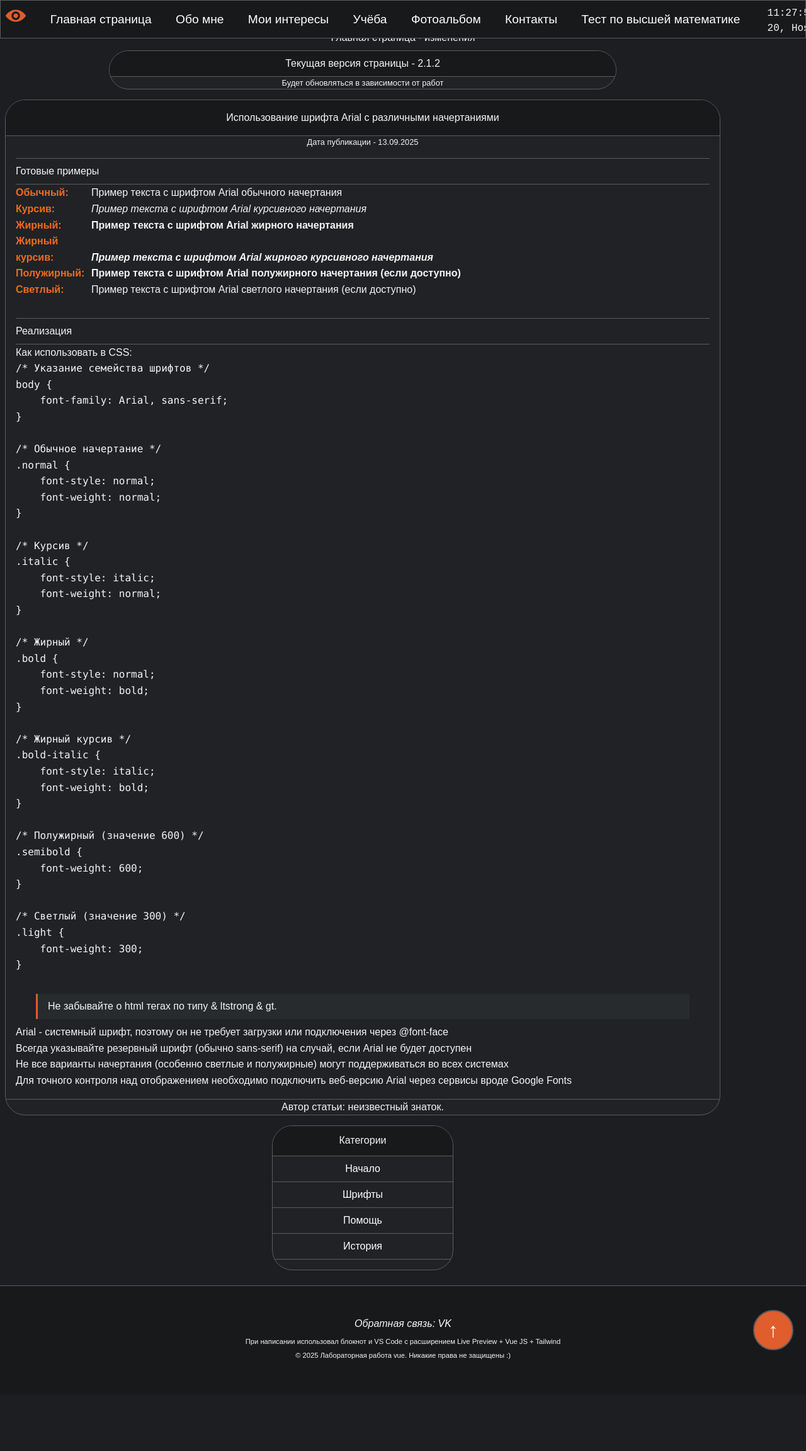
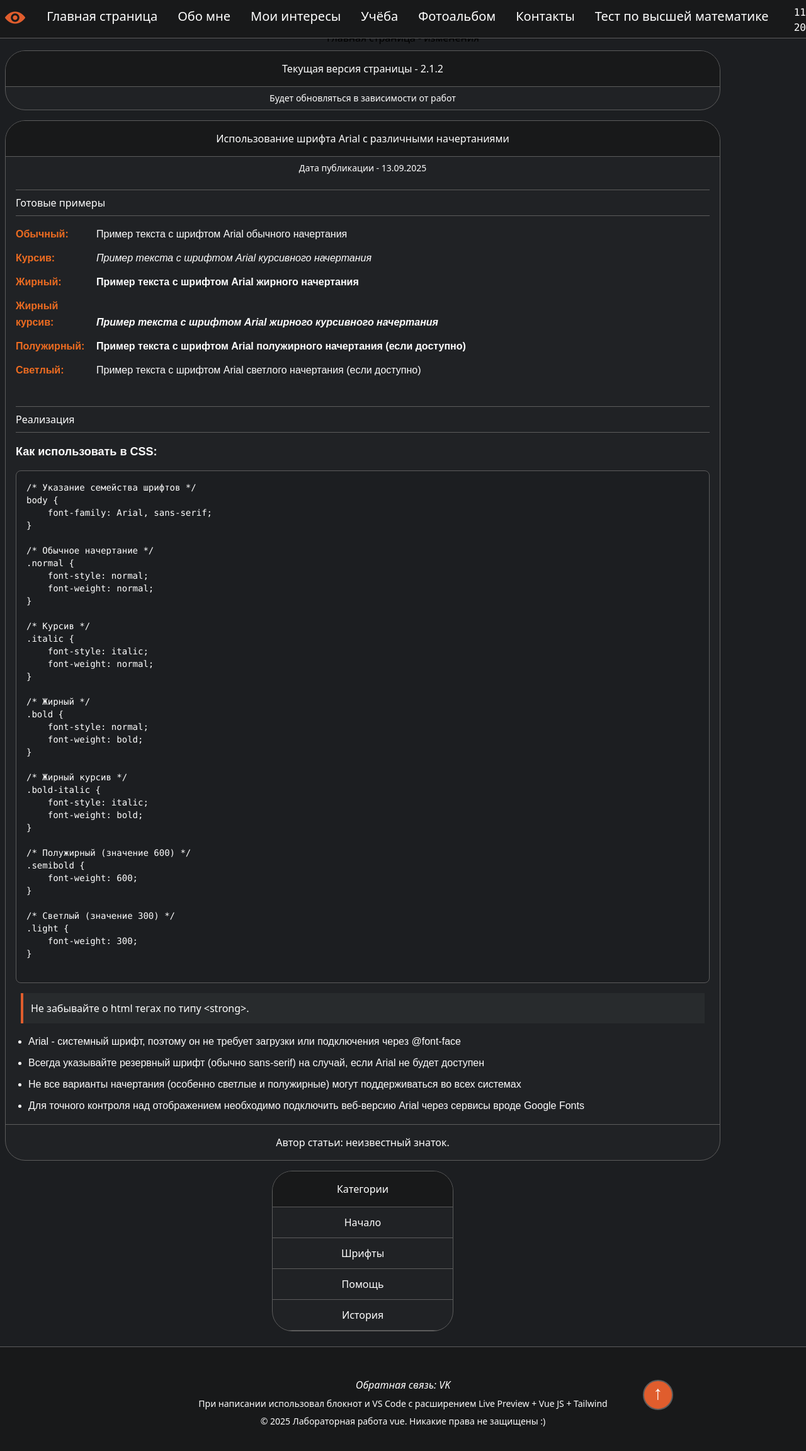
Before and after one commit to 0000rpg/Web3K_Lab, a Vue app: page / in a window 1280 px wide. Shown: the top 2304 px of the page at 63% size. Before the commit the page ends 2214 px from the top, so only its background shows below. Built offline with nearby package versions, Linux system fonts and the light colour scheme.

Commit message:
Part of tailwind done.

```diff
--- a/index.html
+++ b/index.html
@@ -6,7 +6,7 @@
         <meta name="viewport" content="width=device-width, initial-scale=1.0" />
         <title>Vite App</title>
     </head>
-    <body>
+    <body style="background-color: #1c1e21">
         <div id="app"></div>
         <script type="module" src="/src/main.js"></script>
     </body>
--- a/package.json
+++ b/package.json
@@ -19,6 +19,7 @@
     "@tailwindcss/vite": "^4.1.17",
     "katex": "^0.16.25",
     "pinia": "^3.0.3",
+    "tailwind-scrollbar": "^4.0.2",
     "vue": "^3.5.22",
     "vue-router": "^4.6.3"
   },
--- a/src/App.vue
+++ b/src/App.vue
@@ -5,8 +5,10 @@ import HeaderVue from '@/components/HeaderBlock.vue';
 
 <template>
     <header>
-        <h1 id="start">Главная страница - изменения</h1>
-        <div class="headerField">
+        <h1 id="start" class="text-center mt-12">Главная страница - изменения</h1>
+        <div
+            class="headerField fixed top-0 left-0 bg-[#18191a] z-100500 w-full pb-1 m-0 border-b border-[#5c5c5c]"
+        >
             <HeaderVue />
         </div>
     </header>
@@ -15,17 +17,35 @@ import HeaderVue from '@/components/HeaderBlock.vue';
 
     <RouterView />
 
-    <footer class="footer">
-        <div class="spacer"></div>
-        <div class="footer-content">
-            <address>Обратная связь: <a href="https://vk.com/anycubickobra">VK</a></address>
-            <p>
+    <footer
+        class="footer w-full pt-4 pb-12 mt-4 bg-[#18191a] border-t border-[#5c5c5c] text-center flex flex-row items-center gap-4 justify-center text-white"
+    >
+        <div class="spacer h-8 w-32 flex justify-center items-center"></div>
+        <div class="footer-content text-white">
+            <address class="mt-8 mb-2 text-white">
+                Обратная связь:
+                <a
+                    href="https://vk.com/anycubickobra"
+                    class="text-white no-underline relative hover:text-[#ed6c21] transition-colors duration-300 after:content-[''] after:absolute after:left-0 after:bottom-0 after:w-0 after:h-0.5 after:bg-[#ed6c21] after:transition-all after:duration-300 hover:after:w-full"
+                    >VK</a
+                >
+            </address>
+            <p class="text-sm my-2 text-white">
                 При написании использовал блокнот и VS Code с расширением Live Preview + Vue JS +
                 Tailwind
             </p>
-            <p>&copy; 2025 Лабораторная работа vue. Никакие права не защищены :)</p>
+            <p class="text-sm my-2 text-white">
+                &copy; 2025 Лабораторная работа vue. Никакие права не защищены :)
+            </p>
         </div>
-        <div class="spacer"><a href="#start" class="upButton">↑</a></div>
+        <div class="spacer h-8 w-32 flex justify-center items-center">
+            <a
+                href="#start"
+                class="upButton inline-block bg-[#e05d2d] text-white rounded-full border-2 border-[#5c5c5c] no-underline text-3xl font-bold transition-colors duration-300 w-12 h-12 flex justify-center items-center hover:bg-[#ed6c21] hover:border-[#ed6c21]"
+            >
+                ↑
+            </a>
+        </div>
     </footer>
 </template>
 
--- /dev/null
+++ b/src/assets/global/global.css
@@ -0,0 +1,69 @@
+@import 'tailwindcss/base';
+@import 'tailwindcss/components';
+@import 'tailwindcss/utilities';
+
+/* Класс для ссылок с подсветкой */
+.link-highlight {
+    color: #ffffff;
+    text-decoration: none;
+    position: relative;
+    transition: color 0.3s ease;
+}
+
+.link-highlight::after {
+    content: '';
+    position: absolute;
+    left: 50%;
+    bottom: -1px;
+    width: 0;
+    height: 2px;
+    background-color: #e05d2d;
+    transition: all 0.3s ease;
+}
+
+.link-highlight:hover {
+    color: #e05d2d;
+}
+
+.link-highlight:hover::after {
+    width: 100%;
+    left: 0;
+}
+
+/* Класс для ссылок без подчеркивания */
+.no-underline-custom {
+    color: #ed6c21;
+}
+
+.no-underline-custom:hover {
+    color: #ed6c21;
+}
+
+.no-underline-custom::after,
+.no-underline-custom:hover::after {
+    display: none;
+}
+
+/* Стили для скроллбара */
+.scrollbar-custom::-webkit-scrollbar {
+    height: 6px;
+}
+
+.scrollbar-custom::-webkit-scrollbar-track {
+    background: #18191a;
+    border-radius: 10px;
+}
+
+.scrollbar-custom::-webkit-scrollbar-thumb {
+    background: #e05d2d;
+    border-radius: 10px;
+}
+
+.scrollbar-custom::-webkit-scrollbar-thumb:hover {
+    background: #ed6c21;
+}
+
+.scrollbar-custom {
+    scrollbar-width: thin;
+    scrollbar-color: #e05d2d #18191a;
+}
--- a/src/components/BackGround.vue
+++ b/src/components/BackGround.vue
@@ -284,7 +284,9 @@ onUnmounted(() => {
 </script>
 
 <template>
-    <canvas class="background"></canvas>
+    <canvas
+        class="background fixed top-0 left-0 w-screen h-screen z-[-1000] pointer-events-none"
+    ></canvas>
 </template>
 
 <style scoped></style>
--- a/src/components/HeaderBlock.vue
+++ b/src/components/HeaderBlock.vue
@@ -155,31 +155,45 @@ onMounted(() => {
 </script>
 
 <template>
-    <nav>
+    <nav class="flex items-center justify-center">
         <RouterLink
             to="/"
             class="headLogo"
             :class="{
                 headLogoActive: isHomePage,
-                noUnderline: isHomePage,
+                'text-[#ed6c21] hover:text-[#ed6c21]': isHomePage,
             }"
         />
-
-        <ul @wheel="headerScroll">
-            <li v-for="button in navButtons" :key="button.path">
+        <ul
+            @wheel="headerScroll"
+            class="flex flex-row flex-nowrap justify-between overflow-x-auto overflow-y-hidden mt-2 list-none p-0 m-0 box-border touch-pan-x scrollbar-orange z-100499"
+        >
+            <li
+                v-for="button in navButtons"
+                :key="button.path"
+                class="mx-2 my-0.5 px-2 py-0.5 rounded text-xl whitespace-nowrap overflow-ellipsis"
+            >
                 <RouterLink
                     :to="button.path"
-                    :class="{ noUnderline: $route.path.includes(button.path.replace('/', '')) }"
+                    :class="{
+                        'text-[#ed6c21] hover:text-[#ed6c21]': $route.path.includes(
+                            button.path.replace('/', ''),
+                        ),
+                        'text-white hover:text-[#e05d2d]': !$route.path.includes(
+                            button.path.replace('/', ''),
+                        ),
+                    }"
                     @click="(e) => button.hasModal && handleHobbyClick(e, button)"
                     @dblclick="() => button.hasModal && handleHobbyDblClick(button)"
+                    class="no-underline relative transition-colors duration-300 after:content-[''] after:absolute after:left-1/2 after:-bottom-1 after:w-0 after:h-0.5 after:bg-[#e05d2d] after:transition-all after:duration-300 hover:after:w-full hover:after:left-0"
                 >
                     {{ button.name }}
                 </RouterLink>
             </li>
 
-            <div class="headerClock">
-                <p>{{ timeTable.time }}</p>
-                <p>{{ timeTable.sumDate }}</p>
+            <div class="self-center whitespace-nowrap px-6 font-mono text-white">
+                <p class="p-0 m-0">{{ timeTable.time }}</p>
+                <p class="p-0 m-0">{{ timeTable.sumDate }}</p>
             </div>
         </ul>
 
@@ -190,10 +204,14 @@ onMounted(() => {
                 top: `${modalPosition.top}px`,
                 left: `${modalPosition.left}px`,
             }"
-            class="modalHeaderMenu"
+            class="fixed flex flex-col pt-2 min-w-fit text-xl bg-[#18191a] border border-[#5c5c5c] border-t-0 rounded-b-xl mt-3"
         >
-            <li v-for="anchor in hobbyAnchors" :key="anchor.anchor">
-                <a href="#" @click.prevent="navigateToAnchor(anchor.anchor)">
+            <li v-for="anchor in hobbyAnchors" :key="anchor.anchor" class="mx-2 my-0.5 px-2 py-0.5">
+                <a
+                    href="#"
+                    @click.prevent="navigateToAnchor(anchor.anchor)"
+                    class="text-white no-underline relative hover:text-[#e05d2d] transition-colors duration-300 after:content-[''] after:absolute after:left-1/2 after:-bottom-1 after:w-0 after:h-0.5 after:bg-[#e05d2d] after:transition-all after:duration-300 hover:after:w-full hover:after:left-0"
+                >
                     {{ anchor.name }}
                 </a>
             </li>
@@ -201,4 +219,52 @@ onMounted(() => {
     </nav>
 </template>
 
-<style scoped></style>
+<style>
+.headLogo {
+    mask-image: url('/src/assets/images/лого.svg');
+    mask-repeat: no-repeat;
+    mask-size: contain;
+    background-color: #e05d2d;
+    height: 2em;
+    width: 3em;
+    margin: 0.5em;
+    color: #e05d2d;
+    min-width: 40px;
+}
+
+.headLogoActive {
+    mask-image: url('/src/assets/images/eye_logo.png');
+    mask-repeat: no-repeat;
+    mask-size: contain;
+    background-color: #e05d2d;
+    height: 2em;
+    width: 3em;
+    margin: 0.5em;
+    color: #e05d2d;
+    min-width: 40px;
+}
+
+/* Стили для оранжевого скроллбара */
+.scrollbar-orange::-webkit-scrollbar {
+    height: 6px;
+}
+
+.scrollbar-orange::-webkit-scrollbar-track {
+    background: #18191a;
+    border-radius: 10px;
+}
+
+.scrollbar-orange::-webkit-scrollbar-thumb {
+    background: #e05d2d;
+    border-radius: 10px;
+}
+
+.scrollbar-orange::-webkit-scrollbar-thumb:hover {
+    background: #ed6c21;
+}
+
+.scrollbar-orange {
+    scrollbar-width: thin;
+    scrollbar-color: #e05d2d #18191a;
+}
+</style>
--- a/src/views/HomePage.vue
+++ b/src/views/HomePage.vue
@@ -7,30 +7,54 @@ const { textExamples, notesText, navRoutes } = storeToRefs(homeStore);
 </script>
 
 <template>
-    <main>
-        <section class="mainTheme">
-            <h2>Текущая версия страницы - 2.1.2</h2>
-            <p>Будет обновляться в зависимости от работ</p>
+    <main
+        class="flex flex-row flex-wrap items-start min-w-[90%] min-h-[70vh] justify-center lg:max-w-[80%] text-white"
+    >
+        <section
+            class="w-full bg-[rgba(34,36,39,0.8)] border border-[#5c5c5c] rounded-[2em] flex flex-col overflow-hidden text-center m-2"
+        >
+            <h2 class="w-full bg-[#18191a] p-4 m-0 border-b border-[#5c5c5c]">
+                Текущая версия страницы - 2.1.2
+            </h2>
+            <p class="text-sm p-2">Будет обновляться в зависимости от работ</p>
         </section>
-        <article>
-            <header>
-                <h2 id="fonts-article">Использование шрифта Arial с различными начертаниями</h2>
-                <p>Дата публикации - 13.09.2025</p>
+
+        <article
+            class="bg-[rgba(34,36,39,0.8)] border border-[#5c5c5c] rounded-[2em] m-2 flex flex-col min-w-[65%] flex-grow overflow-hidden"
+        >
+            <header class="flex flex-col justify-center text-center">
+                <h2
+                    class="min-w-full bg-[#18191a] m-0 p-4 min-h-[2.3em] border-b border-[#5c5c5c] flex items-center justify-center"
+                    id="fonts-article"
+                >
+                    Использование шрифта Arial с различными начертаниями
+                </h2>
+                <p class="text-sm p-2">Дата публикации - 13.09.2025</p>
             </header>
-            <section>
-                <h3>Готовые примеры</h3>
-                <div class="example">
-                    <p v-for="item in textExamples" :key="item.id">
-                        <span class="property">{{ item.name }}</span>
+
+            <section class="m-4">
+                <h3 class="border-y border-[#5c5c5c] py-2 m-0">Готовые примеры</h3>
+                <div
+                    class="font-['Arial','sans-serif'] leading-relaxed w-full overflow-x-auto mt-4"
+                >
+                    <p v-for="item in textExamples" :key="item.id" class="mb-3">
+                        <span class="inline-block w-32 font-bold text-[#ed6c21]">{{
+                            item.name
+                        }}</span>
                         <span v-bind:class="item.class">{{ item.text }}</span>
                     </p>
                 </div>
             </section>
-            <section>
-                <h3>Реализация</h3>
-                <div class="example">
-                    <h2>Как использовать в CSS:</h2>
-                    <pre>
+
+            <section class="m-4">
+                <h3 class="border-y border-[#5c5c5c] py-2 m-0">Реализация</h3>
+                <div
+                    class="font-['Arial','sans-serif'] leading-relaxed w-full overflow-x-auto mt-4"
+                >
+                    <h2 class="text-lg font-bold mb-4">Как использовать в CSS:</h2>
+                    <pre
+                        class="bg-[#1c1e21] p-4 rounded-lg overflow-x-auto text-sm border border-[#5c5c5c]"
+                    >
 /* Указание семейства шрифтов */
 body {
     font-family: Arial, sans-serif;
@@ -71,32 +95,52 @@ body {
 }
                     </pre>
                 </div>
-                <aside>
-                    <p>Не забывайте о html тегах по типу & ltstrong & gt.</p>
+
+                <aside class="my-4 mx-2 bg-[rgba(43,45,48,0.8)] p-3 border-l-4 border-[#e05d2d]">
+                    <p>Не забывайте о html тегах по типу &lt;strong&gt;.</p>
                 </aside>
-                <div class="example">
-                    <ul>
+
+                <div class="font-['Arial','sans-serif'] leading-relaxed w-full overflow-x-auto">
+                    <ul class="list-disc pl-5 space-y-2">
                         <li v-for="note in notesText" :key="note.id">{{ note }}</li>
                     </ul>
                 </div>
             </section>
-            <footer>
+
+            <footer class="p-4 m-0 text-center border-t border-[#5c5c5c]">
                 <p>Автор статьи: неизвестный знаток.</p>
             </footer>
         </article>
-        <aside class="aside-box">
-            <section>
-                <h3>Категории</h3>
-                <ul>
+
+        <aside
+            class="bg-[rgba(34,36,39,0.8)] border border-[#5c5c5c] rounded-[2em] m-2 flex flex-col min-w-[20%] flex-grow overflow-hidden max-w-[25%]"
+        >
+            <section class="h-full">
+                <h3
+                    class="bg-[#18191a] m-0 p-4 min-h-[3em] border-b border-[#5c5c5c] flex items-center justify-center text-center"
+                >
+                    Категории
+                </h3>
+                <ul class="p-0 m-0 text-center">
                     <li
-                        v-for="(route, index) in navRoutes"
+                        v-for="route in navRoutes"
                         :key="route.id"
-                        :class="{ 'bottom-gap': index === navRoutes.length - 1 }"
+                        class="border-b border-[#5c5c5c] py-3 px-4"
                     >
-                        <RouterLink v-if="route.isRoute" v-bind:to="route.link">{{
-                            route.text
-                        }}</RouterLink>
-                        <a v-else v-bind:href="route.link">{{ route.text }}</a>
+                        <RouterLink
+                            v-if="route.isRoute"
+                            :to="route.link"
+                            class="text-white no-underline relative hover:text-[#e05d2d] transition-colors duration-300 after:content-[''] after:absolute after:left-1/2 after:-bottom-1 after:w-0 after:h-0.5 after:bg-[#e05d2d] after:transition-all after:duration-300 hover:after:w-full hover:after:left-0"
+                        >
+                            {{ route.text }}
+                        </RouterLink>
+                        <a
+                            v-else
+                            :href="route.link"
+                            class="text-white no-underline relative hover:text-[#e05d2d] transition-colors duration-300 after:content-[''] after:absolute after:left-1/2 after:-bottom-1 after:w-0 after:h-0.5 after:bg-[#e05d2d] after:transition-all after:duration-300 hover:after:w-full hover:after:left-0"
+                        >
+                            {{ route.text }}
+                        </a>
                     </li>
                 </ul>
             </section>
@@ -105,14 +149,6 @@ body {
 </template>
 
 <style scoped>
-.example {
-    font-family: Arial, sans-serif;
-    line-height: 1.6;
-    width: 100%;
-    overflow-x: auto;
-    --webkit-overflow-scrolling: touch;
-}
-
 .normal {
     font-style: normal;
     font-weight: normal;
@@ -135,18 +171,11 @@ body {
 
 .semibold {
     font-style: normal;
-    font-weight: 600; /* Полужирный */
+    font-weight: 600;
 }
 
 .light {
     font-style: normal;
-    font-weight: 300; /* Светлый */
-}
-
-.property {
-    display: inline-block;
-    width: 120px;
-    font-weight: bold;
-    color: #ed6c21;
+    font-weight: 300;
 }
 </style>
--- a/tailwind.config.js
+++ b/tailwind.config.js
@@ -2,7 +2,23 @@
 export default {
     content: ['./index.html', './src/**/*.{vue,js,ts,jsx,tsx}'],
     theme: {
-        extend: {},
+        extend: {
+            colors: {
+                theme: '#ed6c21',
+                header: '#18191a',
+                background: '#1c1e21',
+                text: '#f5f5f5',
+                snow: '#ffffff',
+                'border-accent': '#757575',
+                border: '#5c5c5c',
+                marker: '#b3b3b3',
+                accent: '#e05d2d',
+                section: 'rgba(34, 36, 39, 0.8)',
+                'aside-action': 'rgba(43, 45, 48, 0.8)',
+                'cell-header': 'rgba(47, 49, 53, 0.4)',
+                'cell-even': 'rgba(45, 47, 51, 0.8)',
+            },
+        },
     },
     plugins: [],
 };
```
Also changed, not shown: src/main.js (+5 -4 lines), 1 other file (tests, documents, lock files or other folders).
